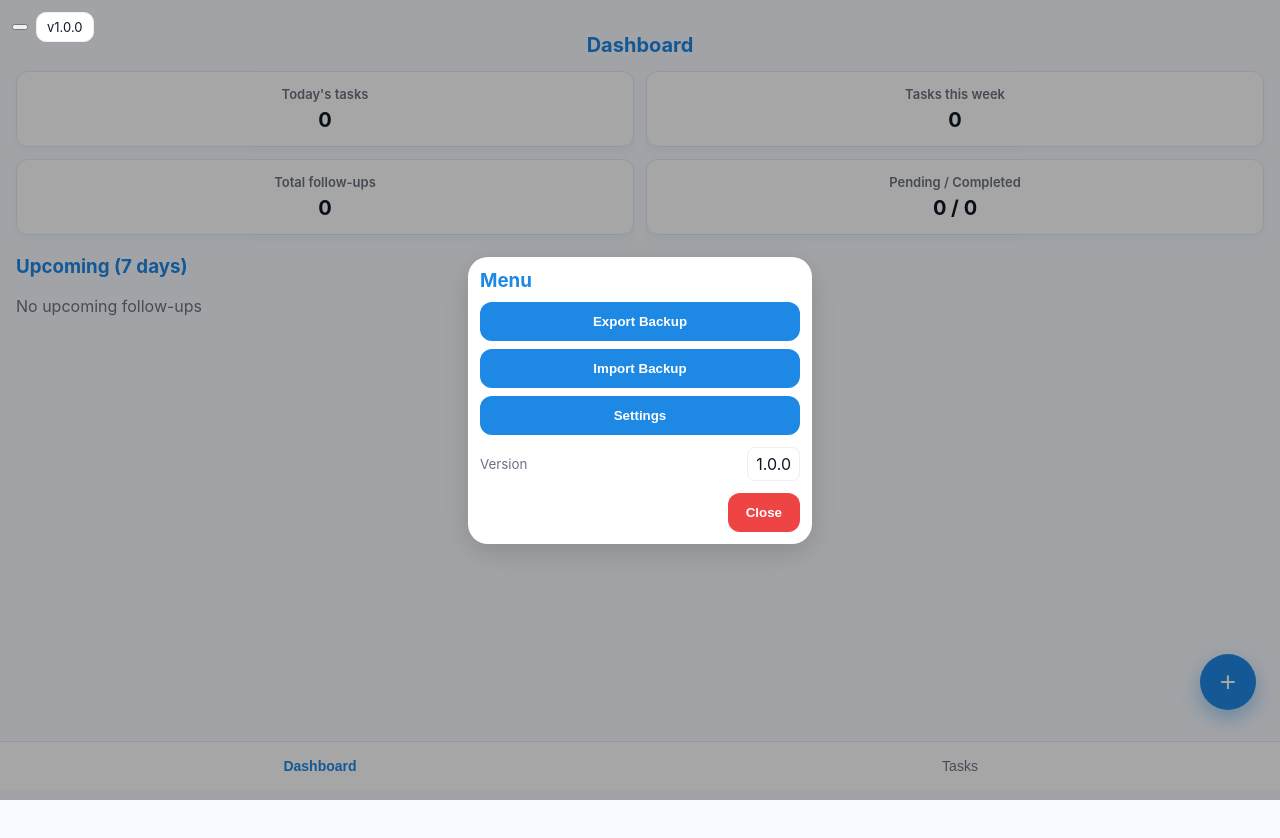
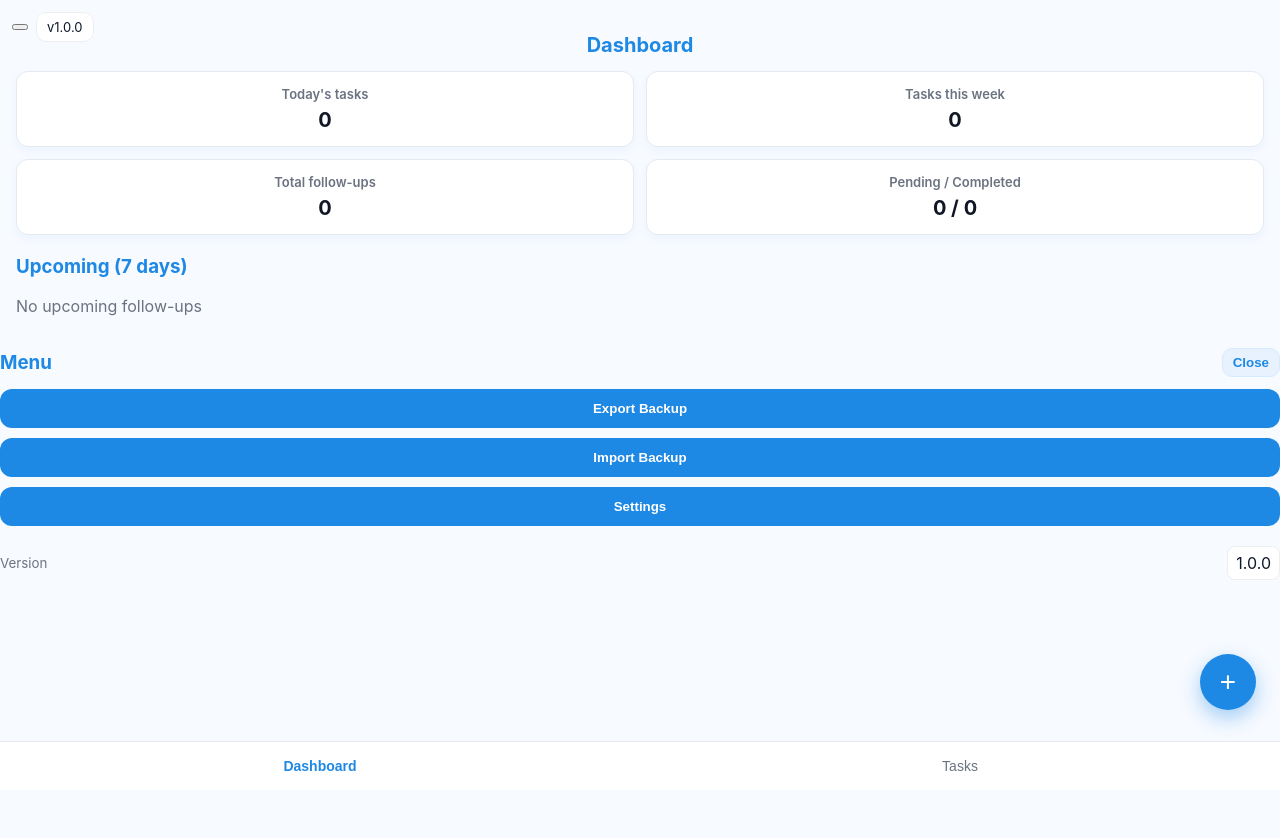
Before and after one commit to naikrohan144876-prog/knk-followup-tracker, a React (Vite) app: page /dashboard in a window 1280 px wide. Both pictures are taken after a click on the button "Open menu". Shown: the top 838 px of the page. Built offline with nearby package versions, Linux system fonts and the light colour scheme; the HTML template or start-up script is replaced by a standard one.

Commit message:
Update MenuModal.jsx

```diff
--- a/src/components/MenuModal.jsx
+++ b/src/components/MenuModal.jsx
@@ -4,30 +4,22 @@ const MenuModal = ({ open, onClose, onExport, onImportClick, onOpenSettings, ver
   if (!open) return null;
 
   return (
-    <div
-      className="modal-overlay"
-      onClick={(e) => {
-        if (e.target === e.currentTarget) onClose();
-      }}
-      role="dialog"
-      aria-modal="true"
-    >
-      <div className="modal-container" style={{ maxWidth: 320, padding: 12 }}>
-        <h3 style={{ margin: 0, marginBottom: 10, color: "#1e88e5" }}>Menu</h3>
+    <div className="menu-backdrop" onClick={(e) => { if (e.target === e.currentTarget) onClose(); }}>
+      <div className="menu-drawer">
+        <div style={{display:'flex', justifyContent:'space-between', alignItems:'center', marginBottom:12}}>
+          <h3 style={{margin:0, color:'#1e88e5'}}>Menu</h3>
+          <button className="btn-small" onClick={onClose}>Close</button>
+        </div>
 
-        <div style={{ display: "flex", flexDirection: "column", gap: 8 }}>
+        <div style={{display:'flex', flexDirection:'column', gap:10}}>
           <button className="btn-primary" onClick={() => { onExport(); onClose(); }}>Export Backup</button>
           <button className="btn-primary" onClick={() => { onImportClick(); onClose(); }}>Import Backup</button>
           <button className="btn-primary" onClick={() => { onOpenSettings(); onClose(); }}>Settings</button>
         </div>
 
-        <div style={{ marginTop: 12, display: "flex", justifyContent: "space-between", alignItems: "center" }}>
-          <small style={{ color: "#6b7280" }}>Version</small>
-          <div style={{ padding: "6px 8px", background: "#fff", borderRadius: 8, border: "1px solid #eee" }}>{version}</div>
-        </div>
-
-        <div style={{ marginTop: 12, textAlign: "right" }}>
-          <button className="btn-cancel" onClick={onClose}>Close</button>
+        <div style={{marginTop:20, display:'flex', justifyContent:'space-between', alignItems:'center'}}>
+          <small style={{color:'#6b7280'}}>Version</small>
+          <div style={{padding:'6px 8px', background:'#fff', borderRadius:8, border:'1px solid #eee'}}>{version}</div>
         </div>
       </div>
     </div>
```
